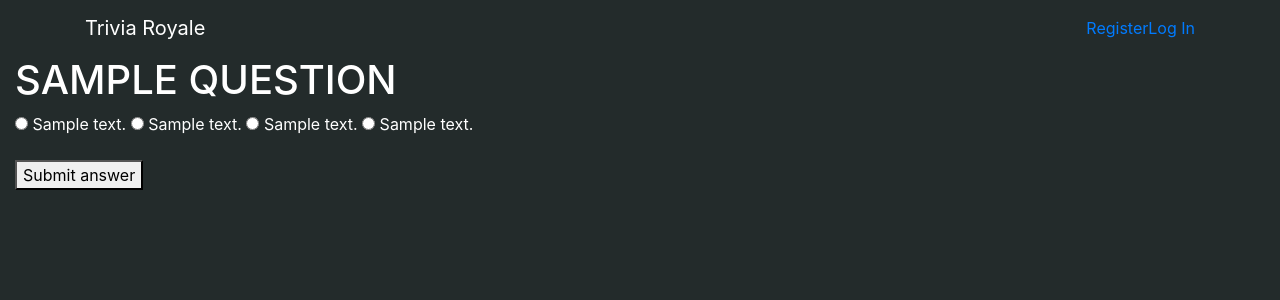
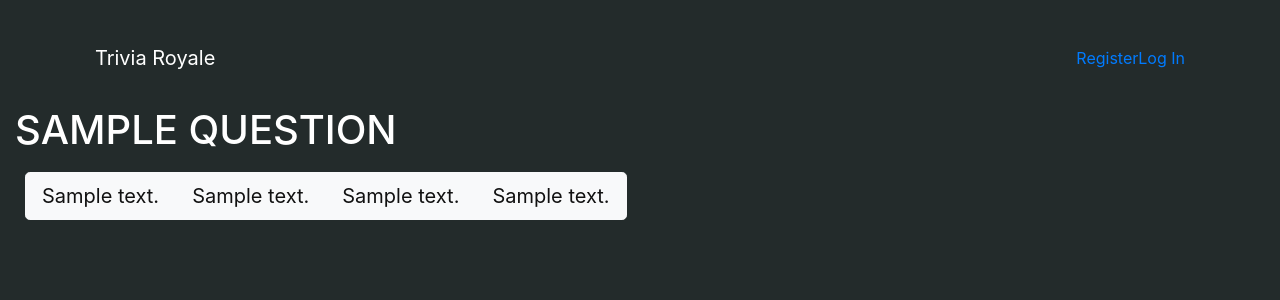
Before and after one commit to robinspiers/IK22, a Flask app: template triviaroyale/templates/question.html in a window 1280 px wide. Shown: the top 300 px of the page. Run offline with Flask 2, Linux system fonts and the light colour scheme; the template is opened without the code that fills it: most values are stand-ins (such as "Sample title", 1, 10 or a date in 2020); some libraries are stand-ins or nearby versions.

Commit message:
layout en question dingen

```diff
--- a/triviaroyale/models.py
+++ b/triviaroyale/models.py
@@ -1,4 +1,3 @@
-
 
 # voer dit in terminal bij toevoegen nieuwe table
 # python3
--- a/triviaroyale/templates/question.html
+++ b/triviaroyale/templates/question.html
@@ -8,19 +8,15 @@
     <form action="{{ url_for('question') }}" method="get">
         <fieldset>
             <h1>{{ question }}</h1>
-            <div class="form-group">
-                <input type="radio" id="Answer1" name="answer">
-                <label for="Answer1">{{ correct_answer }}</label>
-                <input type="radio" id="Answer2" name="answer">
-                <label for="Answer2">{{ incorrect_answers[0] }}</label>
-                <input type="radio" id="Answer3" name="answer">
-                <label for="Answer3">{{ incorrect_answers[1] }}</label>
-                <input type="radio" id="Answer4" name="answer">
-                <label for="Answer4">{{ incorrect_answers[2] }}</label>
+            <div class="btn-group btn-group-lg" role="group">
+                <button type="submit" class="btn btn-light">{{ incorrect_answer2 }}</button>
+                <button type="submit" class="btn btn-light">{{ incorrect_answer3 }}</button>
+                <button type="submit" class="btn btn-light">{{ incorrect_answer1 }}</button>
+                <button type="submit" class="btn btn-light">{{ correct_answer }}</button>
             </div>
-            <div class="form-group">
-                 <button type="submit">Submit answer</button>
-            </div>
+            <style scoped>
+                div {margin:10px;}
+            </style>
         </fieldset>
     </form>
 {% endblock %}
```
